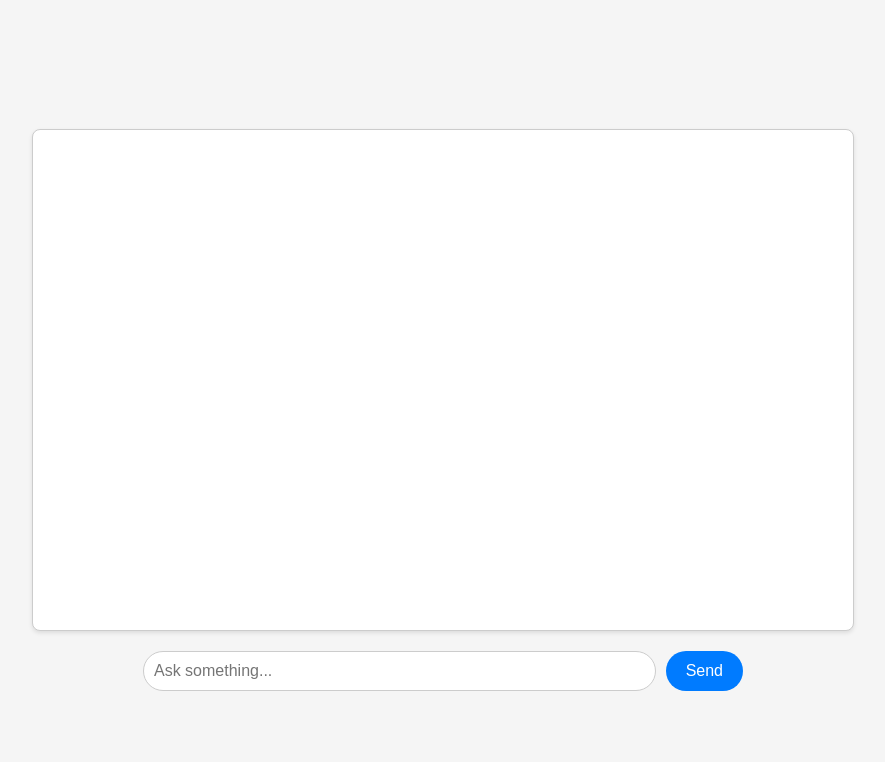
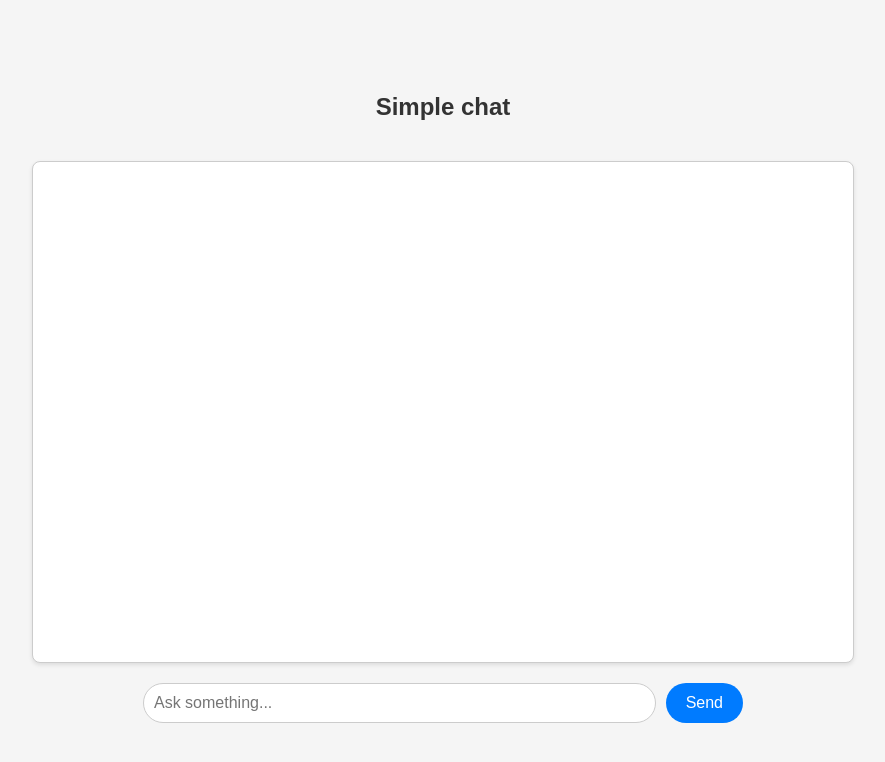
Before and after one commit to domas-v/obdeleven, a plain HTML site: page index.html in a window 1280 px wide. Shown: the whole page, without its empty margins (197-1082 px from the left). Drawn offline with Linux system fonts and the light colour scheme.

Commit message:
Update frontend to have title

```diff
--- a/index.html
+++ b/index.html
@@ -18,8 +18,26 @@
             background-color: #f5f5f5;
         }
 
+        #container {
+            display: flex;
+            flex-direction: column;
+            align-items: center;
+            width: 80%;
+            max-width: 900px;
+            margin: 0 auto;
+        }
+
+
+        #chatTitle {
+            margin-bottom: 20px;
+            font-size: 24px;
+            color: #333;
+            text-align: center;
+        }
+
+
         #chat {
-            width: 80%;
+            width: 100%;
             max-width: 800px;
             height: 60vh;
             border: 1px solid #ccc;
@@ -112,6 +130,8 @@
 
 <body>
 
+    <div id="container">
+        <h1 id="chatTitle">Simple chat</h1>
         <div id="chat"></div>
         <div id="loading" class="spinner" style="display: none;"></div>
         <form id="chatForm">
@@ -165,7 +185,7 @@
             };
 
         </script>
-
+    </div>
 </body>
 
 </html>
```
Lines whose indentation alone changed are shown as unchanged.
